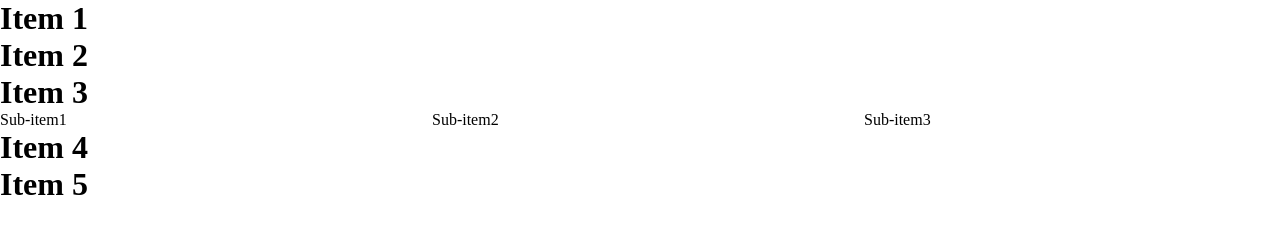
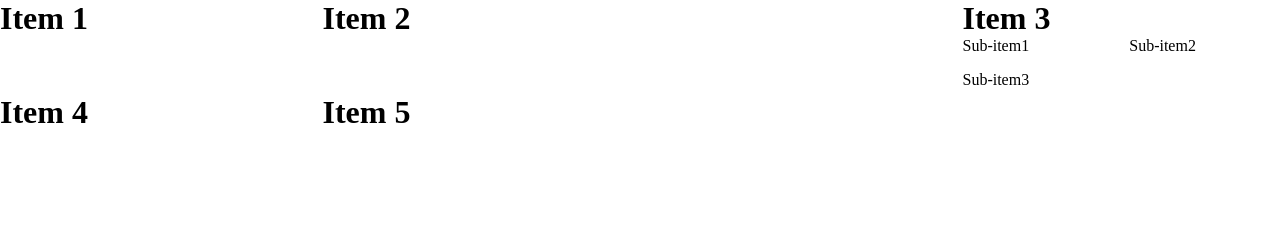
Before and after one commit to jjestuardo30-alt/Ejercicio-6, a plain HTML site: page index.html in a window 1280 px wide. Drawn offline with Linux system fonts and the light colour scheme.

Commit message:
fase 2: grid principal

```diff
--- a/css/styles.css
+++ b/css/styles.css
@@ -8,3 +8,9 @@
   grid-template-columns: repeat(auto-fit, minmax(100px, 1fr));
   gap: var(--gap-subgrid);
 }
+
+.grid-container {
+  display: grid;
+  grid-template-columns: 1fr 2fr 1fr;
+  gap: var(--gap-main);
+}
```
